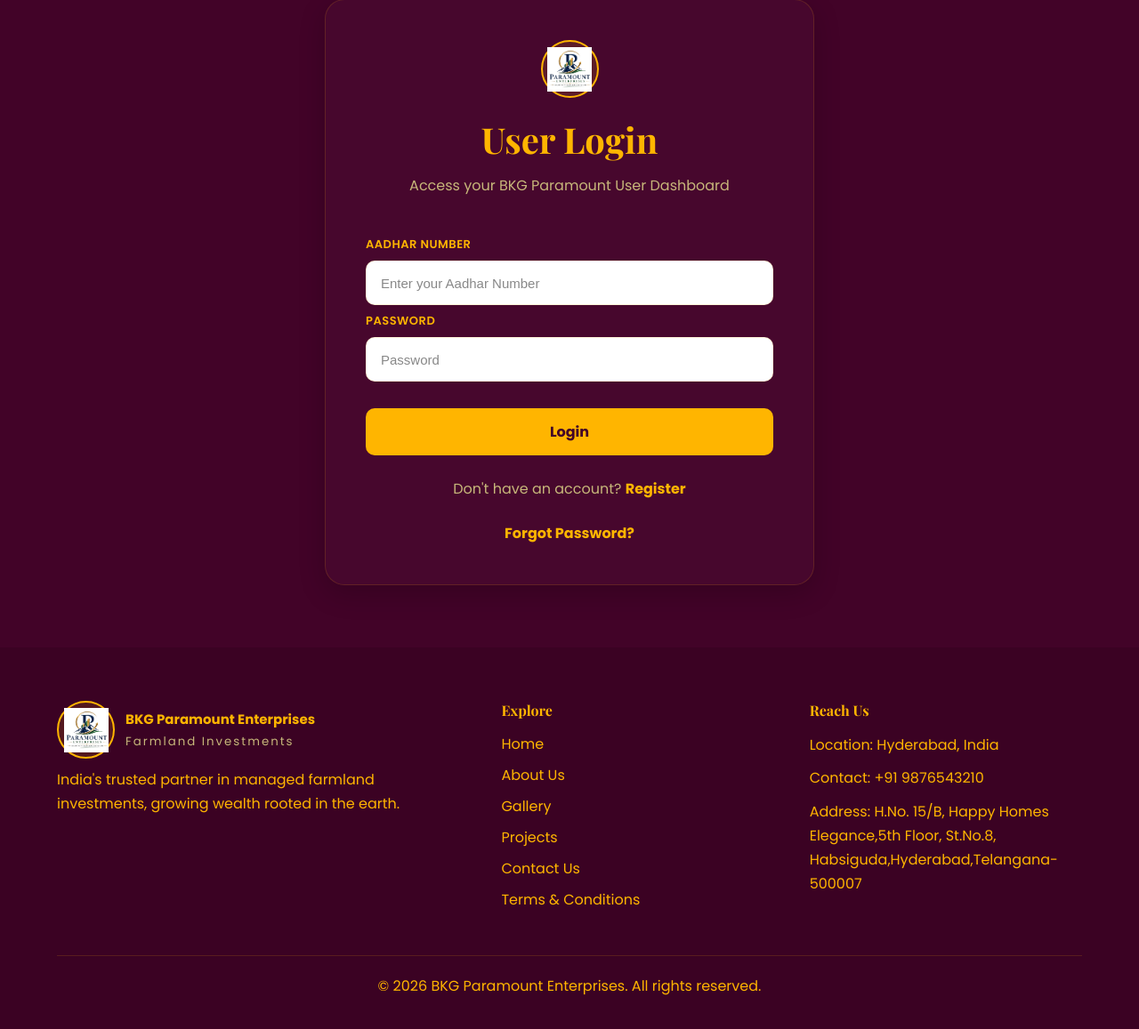
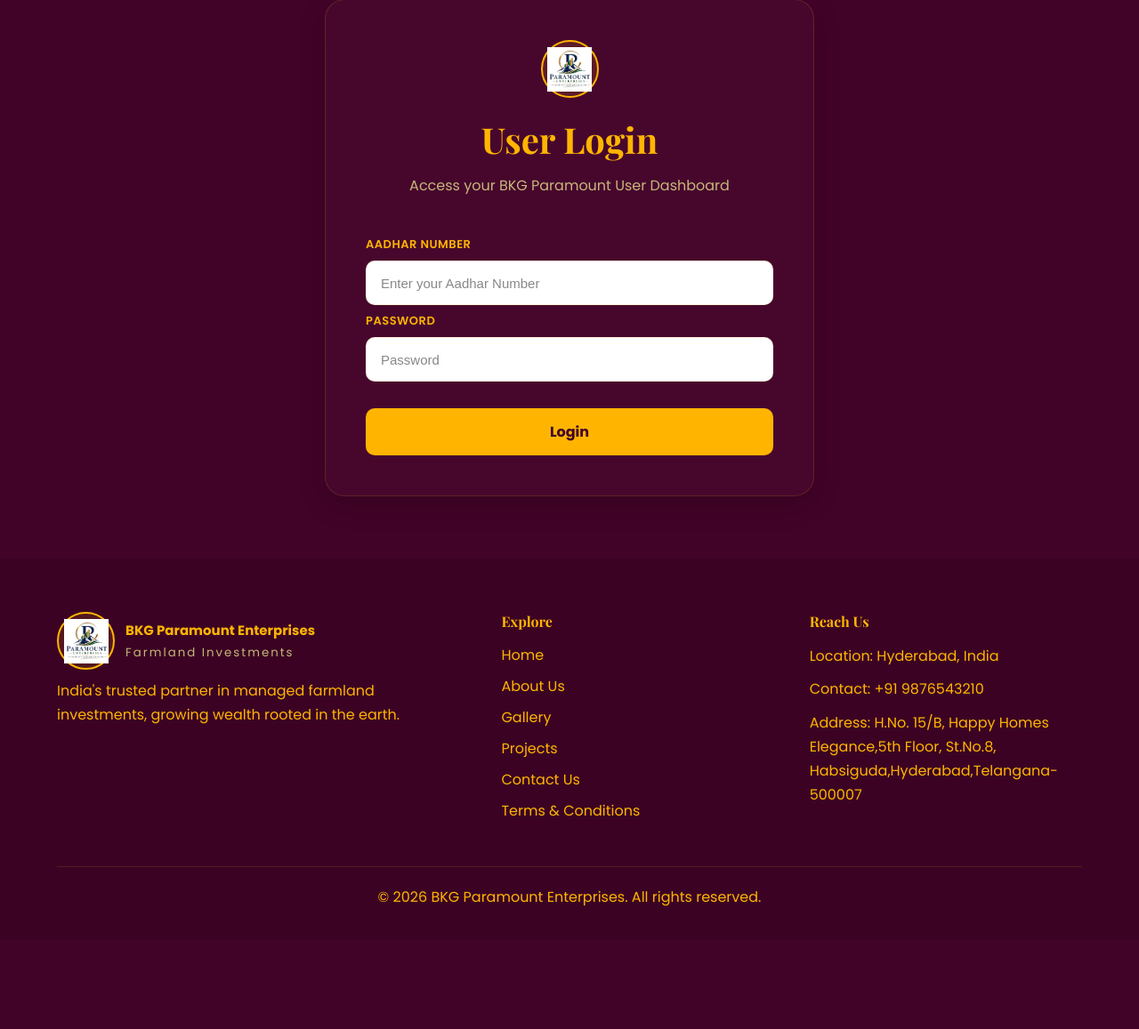
Before and after one commit to Sunil-bandreddi/Paramount-Enterprises-App, a Django app: page /login/ in a window 1280 px wide. Shown: the part 151-1308 px from the top of the page at 89% size. After the commit the page ends 1170 px from the top, so only its background shows below. Run offline with Django 5.2, Linux system fonts and the light colour scheme.

Commit message:
Removed login register,forgotpassword

```diff
--- a/templates/login.html
+++ b/templates/login.html
@@ -183,7 +183,7 @@ Login
 
 
 
-<div class="form-link">
+<!-- <div class="form-link">
 
 
 Don't have an account?
@@ -204,7 +204,7 @@ Register
         Forgot Password?
     </a>
 
-</div>
+</div> -->
 
 
 
```
